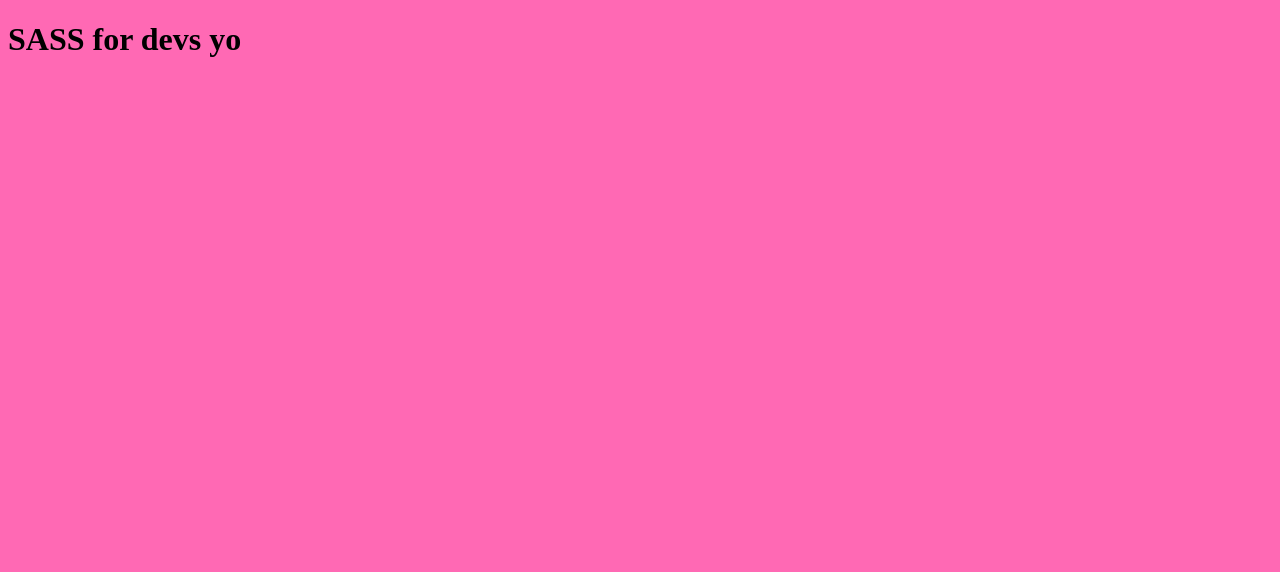
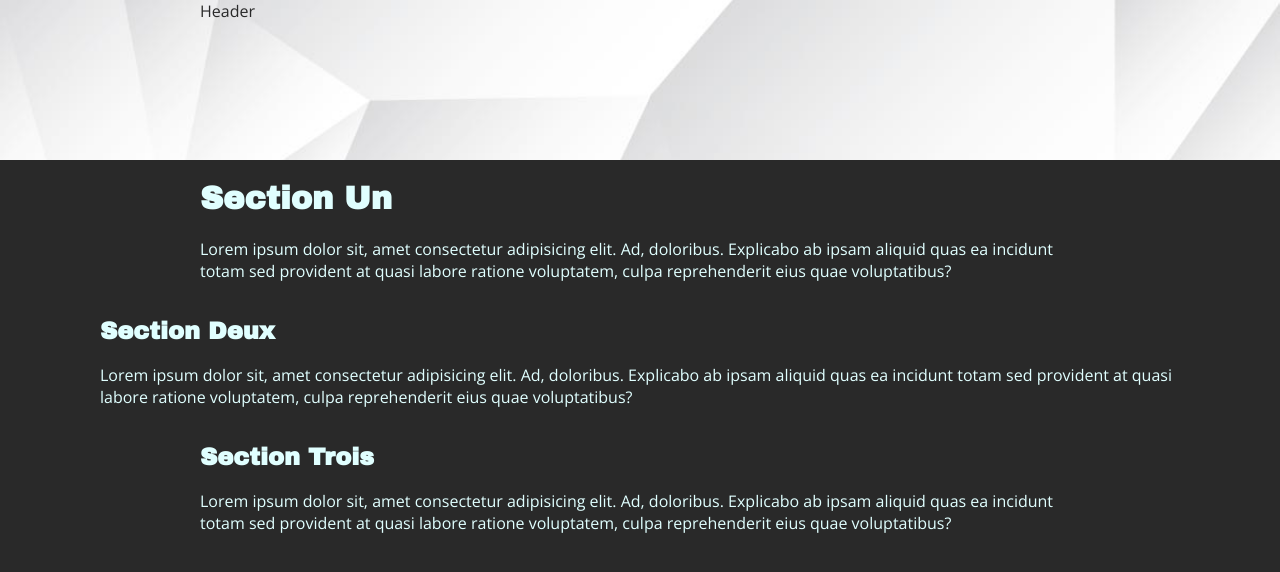
Before and after one commit to Floony7/sass-website, a website built with Parcel: page src/index.html in a window 1280 px wide. Built offline with nearby package versions, Linux system fonts and the light colour scheme.

Commit message:
Variables and layout classes

```diff
--- a/src/index.html
+++ b/src/index.html
@@ -8,7 +8,23 @@
     <title>Sass Starter</title>
 </head>
 <body>
-    <h1>SASS for devs yo</h1>
+    <header class="header-main content-grid">
+        <span>Header</span>
+    </header>
+    <main class="content-grid">
+        <div>
+            <h1>Section Un</h1>
+        <p>Lorem ipsum dolor sit, amet consectetur adipisicing elit. Ad, doloribus. Explicabo ab ipsam aliquid quas ea incidunt totam sed provident at quasi labore ratione voluptatem, culpa reprehenderit eius quae voluptatibus?</p>
+        </div>
+        <div class="breakout">
+            <h2>Section Deux</h2>
+        <p>Lorem ipsum dolor sit, amet consectetur adipisicing elit. Ad, doloribus. Explicabo ab ipsam aliquid quas ea incidunt totam sed provident at quasi labore ratione voluptatem, culpa reprehenderit eius quae voluptatibus?</p>
+        </div>
+        <div>
+            <h2>Section Trois</h2>
+        <p>Lorem ipsum dolor sit, amet consectetur adipisicing elit. Ad, doloribus. Explicabo ab ipsam aliquid quas ea incidunt totam sed provident at quasi labore ratione voluptatem, culpa reprehenderit eius quae voluptatibus?</p>
+        </div>
+    </main>
 
 </body>
 </html>
--- /dev/null
+++ b/src/scss/_layout.scss
@@ -0,0 +1,17 @@
+
+.content-grid {
+    display: grid;
+    grid-template-columns: 100px [breakout] 100px [content-start] 1fr [content-end] 100px [breakout-end] 100px [breakout];
+
+    * {
+        grid-column: content;
+    }
+
+    > .breakout {
+        grid-column: breakout;
+    }
+
+    > .full-width {
+        grid-column: full-width;
+    }
+}
--- /dev/null
+++ b/src/scss/_variables.scss
@@ -0,0 +1,21 @@
+/* COLORS */
+$red: red;
+$pink: hotpink;
+$dark-blue: darkblue;
+$off-white: #E0FFFF;
+
+/* SPACING */
+$padding: 2rem;
+
+/* TYPOGRAPHY */
+@import url('https://fonts.googleapis.com/css2?family=Archivo+Black&family=Open+Sans&display=swap');
+
+$font-base: 'Open Sans', sans-serif;
+$font-secondary: 'Archivo Black', sans-serif;
+
+$fs-300: 1rem;
+$fs-400: 1.25rem;
+$fs-500: 2rem;
+$fs-600: 2.827rem;
+$fs-700: 4rem;
+$fs-800: 5.653rem;
--- a/src/scss/main.scss
+++ b/src/scss/main.scss
@@ -1,4 +1,48 @@
+@use 'layout';
+
+/* COLORS */
 $red: red;
 $pink: hotpink;
+$dark-blue: darkblue;
+$off-white: #E0FFFF;
+$dark: #292929;
 
-body { background: $pink;}
+/* SPACING */
+$padding: 2rem;
+
+/* TYPOGRAPHY */
+@import url('https://fonts.googleapis.com/css2?family=Archivo+Black&family=Open+Sans&display=swap');
+
+$font-base: 'Open Sans', sans-serif;
+$font-secondary: 'Archivo Black', sans-serif;
+
+$fs-300: 1rem;
+$fs-400: 1.25rem;
+$fs-500: 2rem;
+$fs-600: 2.827rem;
+$fs-700: 4rem;
+$fs-800: 5.653rem;
+
+body {
+    color: $off-white;
+    background-color: $dark;
+    font-family: $font-base;
+    margin: 0;
+    padding: 0;
+}
+
+h1, h2, h3, h4, h5, h6 {
+    font-family: $font-secondary;
+}
+
+.header-main {
+    background: url('../assets/images/bg-top.jpg') top center no-repeat;
+    background-size: 100% auto;
+    height: 20vh;
+    color: $dark;
+}
+
+.gradient-blue {
+    background: rgb(128,229,222);
+background: linear-gradient(210deg, rgba(128,229,222,1) 0%, rgba(35,169,160,1) 25%, rgba(17,85,80,1) 100%);
+}
```
Also changed, not shown: dist/bg-top.c1c825d7.jpg (added), dist/index.html, src/assets/images/bg-top.jpg (added), 5 other files.
